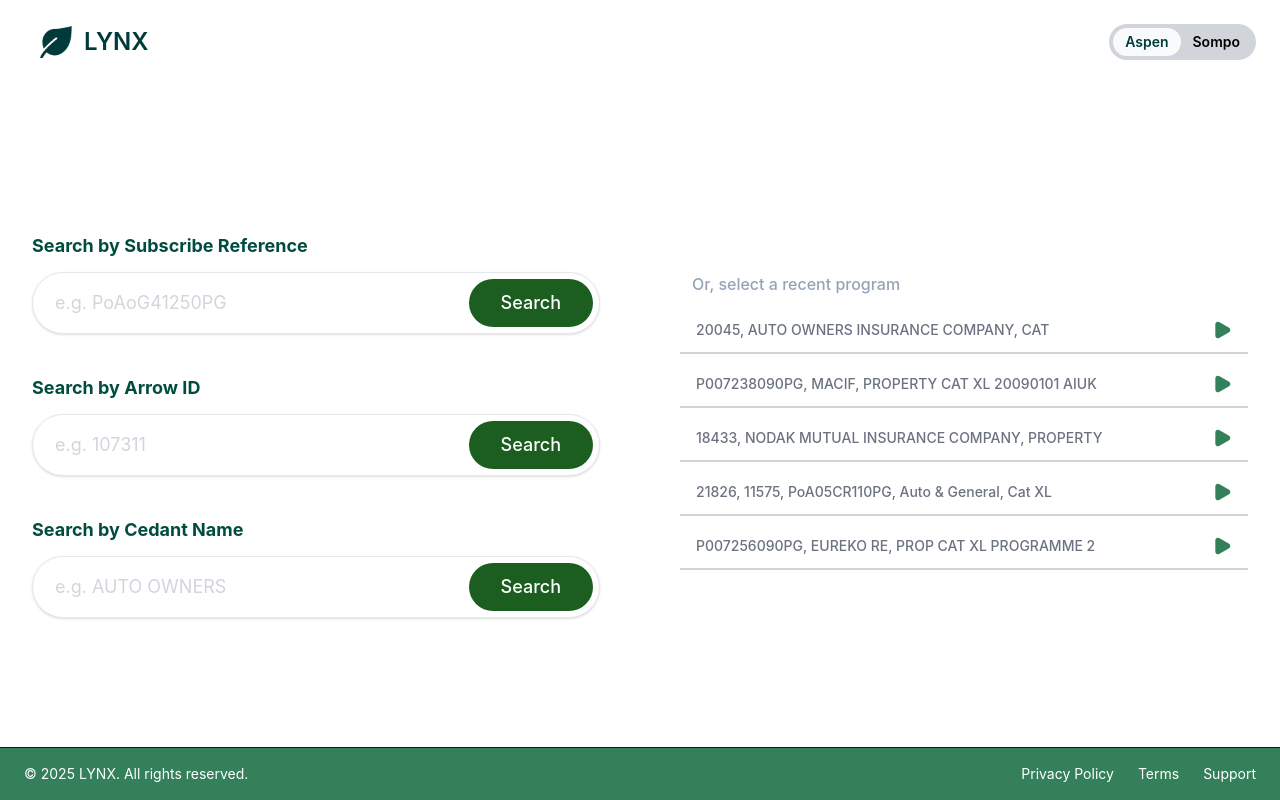
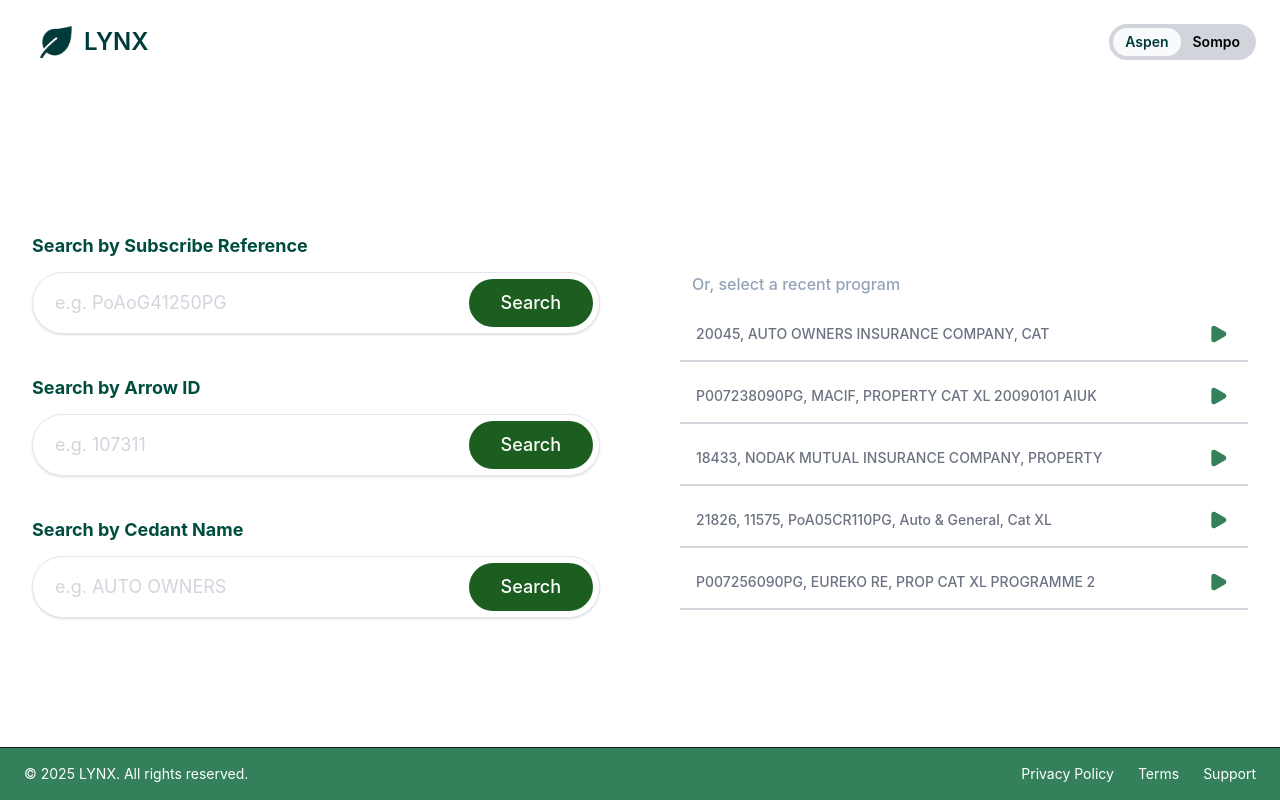
Before and after one commit to Dhrupal3110/demo-project, a React (Vite) app: page / in a window 1280 px wide. Built offline with nearby package versions, Linux system fonts and the light colour scheme; no server answers.

Commit message:
refactor: improve program selection accessibility by using a button and update search input shadow styling.

```diff
--- a/src/features/selectProgram/components/ProgramList.tsx
+++ b/src/features/selectProgram/components/ProgramList.tsx
@@ -24,8 +24,7 @@
         {programs.map((program, index) => (
           <div
             key={index}
-            onClick={() => onSelect(program)}
-            className="w-full text-16 cursor-pointer flex items-center justify-between px-4 py-3 border-b-2 border-(--color-border) hover:bg-(--color-secondary) transition-colors group"
+            className="w-full text-16 flex items-center justify-between px-4 py-3 border-b-2 border-(--color-border) transition-colors"
           >
             <span className="text-left text-(--color-text-secondary) text-sm font-medium">
               {[
@@ -35,11 +34,16 @@
                 program.name
               ].filter(Boolean).join(', ')}
             </span>
-            <Play
-              size={24}
-              fill="currentColor"
-              className="w-5 h-5 text-(--color-primary) group-hover:translate-x-1 transition-transform"
-            />
+            <button
+              onClick={() => onSelect(program)}
+              className="cursor-pointer hover:scale-110 transition-transform p-1"
+            >
+              <Play
+                size={24}
+                fill="currentColor"
+                className="w-5 h-5 text-(--color-primary)"
+              />
+            </button>
           </div>
         ))}
       </div>
--- a/src/pages/SelectProgram.tsx
+++ b/src/pages/SelectProgram.tsx
@@ -113,7 +113,7 @@
             {/* Search by Subscribe Reference */}
             <div>
               <label className="block text-[#004D40] font-bold text-lg mb-3">Search by Subscribe Reference</label>
-              <div className="flex items-center bg-white border border-gray-200 rounded-full p-1.5 shadow-sm hover:shadow-md transition-shadow">
+              <div className="flex items-center bg-white border border-gray-200 rounded-full p-1.5 shadow hover:shadow-md transition-shadow">
                 <input
                   type="text"
                   placeholder="e.g. PoAoG41250PG"
@@ -134,7 +134,7 @@
             {/* Search by Arrow ID */}
             <div>
               <label className="block text-[#004D40] font-bold text-lg mb-3">Search by Arrow ID</label>
-              <div className="flex items-center bg-white border border-gray-200 rounded-full p-1.5 shadow-sm hover:shadow-md transition-shadow">
+              <div className="flex items-center bg-white border border-gray-200 rounded-full p-1.5 shadow hover:shadow-md transition-shadow">
                 <input
                   type="text"
                   placeholder="e.g. 107311"
@@ -155,7 +155,7 @@
             {/* Search by Cedant Name */}
             <div>
               <label className="block text-[#004D40] font-bold text-lg mb-3">Search by Cedant Name</label>
-              <div className="flex items-center bg-white border border-gray-200 rounded-full p-1.5 shadow-sm hover:shadow-md transition-shadow">
+              <div className="flex items-center bg-white border border-gray-200 rounded-full p-1.5 shadow hover:shadow-md transition-shadow">
                 <input
                   type="text"
                   placeholder="e.g. AUTO OWNERS"
```
